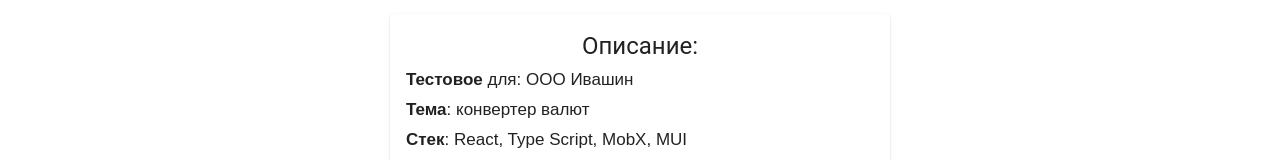
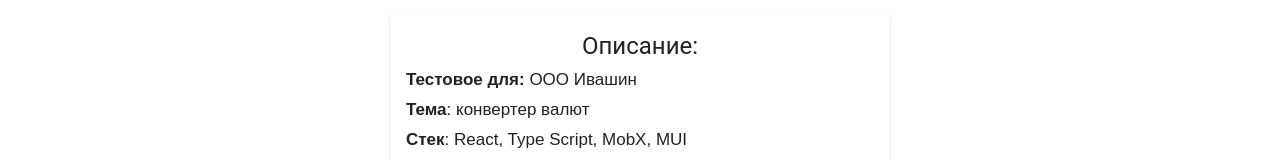
Before and after one commit to Metaloziz/notes, a React (Create React App) app: page / in a window 1280 px wide. Shown: the part 612-772 px from the top of the page. Built offline with nearby package versions, Linux system fonts and the light colour scheme.

Commit message:
fix: for netlify

```diff
--- a/package.json
+++ b/package.json
@@ -1,6 +1,5 @@
 {
   "name": "notes",
-  "homepage": "https://Metaloziz.github.io/notes",
   "version": "0.1.0",
   "private": true,
   "dependencies": {
--- a/src/components/Descriptoon/Description.tsx
+++ b/src/components/Descriptoon/Description.tsx
@@ -15,7 +15,7 @@
       </Typography>
       <div className={style.body}>
         <div>
-          <b>Тестовое</b> для: ООО Ивашин
+          <b>Тестовое для:</b>  ООО Ивашин
         </div>
         <div>
           <b>Тема</b>: конвертер валют
```
